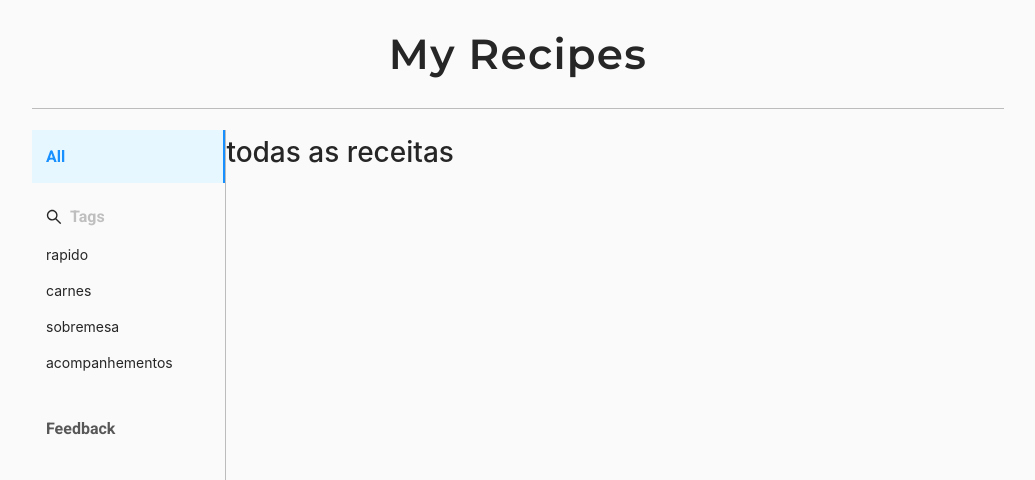
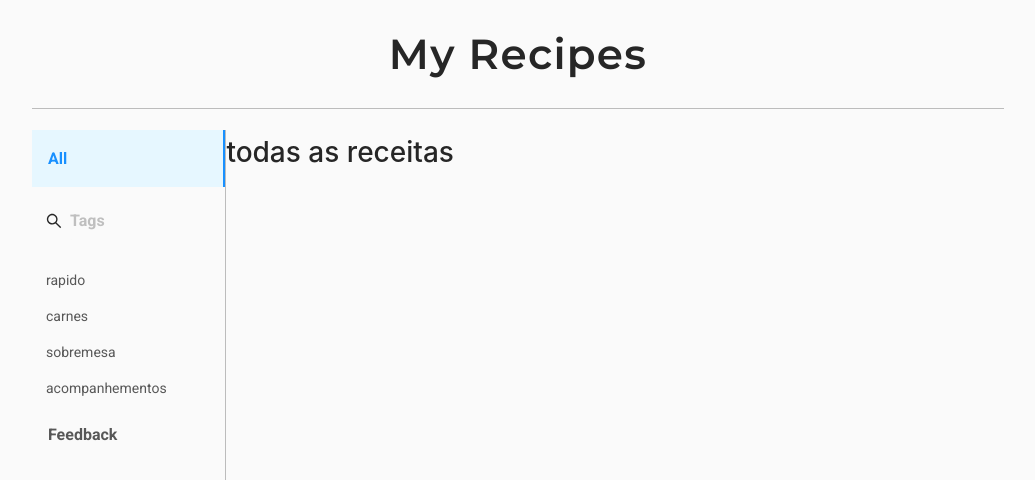
Before and after one commit to davicorreiajr/my-recipes, a React (Create React App) app: page /all in a window 1280 px wide. Shown: the top 480 px of the page, without its empty margins (122-1157 px from the left). Built offline with nearby package versions, Linux system fonts and the light colour scheme.

Commit message:
Fix tags search

```diff
--- a/src/components/Menu/MenuItem.tsx
+++ b/src/components/Menu/MenuItem.tsx
@@ -4,7 +4,6 @@ import { blue } from '@ant-design/colors'
 import { NavLink, useRouteMatch } from 'react-router-dom'
 
 const Container = styled.div<{ isActive: boolean }>`
-  padding: 1em;
   background-color: ${({ isActive }) => (isActive ? blue[0] : 'inherit')};
   border-right-width: ${({ isActive }) => (isActive ? '2px' : '0px')};
   border-right-style: solid;
@@ -15,6 +14,7 @@ const Container = styled.div<{ isActive: boolean }>`
   }
 `
 const textStyle = css`
+  padding: 1em;
   font-family: 'Roboto', sans-serif;
   font-size: 16px;
   font-weight: 700;
--- a/src/components/Tags/Tags.tsx
+++ b/src/components/Tags/Tags.tsx
@@ -1,4 +1,4 @@
-import React, { useState, useEffect } from 'react'
+import React, { useState, useEffect, useCallback } from 'react'
 import TagsSearch from './TagsSearch'
 import TagsList from './TagsList'
 
@@ -11,14 +11,14 @@ const Tags = () => {
     setTags(MOCK_TAGS)
   }, [])
 
-  const handleOnChange = (value: string) => {
+  const handleOnChange = useCallback((value: string) => {
     if (!value) {
       setTags([...MOCK_TAGS])
       return
     }
-    const newTags = tags.filter(tag => tag.includes(value))
+    const newTags = MOCK_TAGS.filter(tag => tag.includes(value))
     setTags(newTags)
-  }
+  }, [])
 
   return (
     <>
--- a/src/components/Tags/TagsItem.tsx
+++ b/src/components/Tags/TagsItem.tsx
@@ -1,14 +1,64 @@
-import React from 'react'
+import React, { useEffect, useState } from 'react'
+import { NavLink, useLocation } from 'react-router-dom'
+import styled from 'styled-components'
+import { blue } from '@ant-design/colors'
+
+const Container = styled.div<{ isActive: boolean }>`
+  padding: 0.5em 1em;
+  background-color: ${({ isActive }) => (isActive ? blue[0] : 'inherit')};
+  border-right-width: ${({ isActive }) => (isActive ? '2px' : '0px')};
+  border-right-style: solid;
+  border-right-color: ${blue.primary};
+  transition: background-color 0.2s ease-in, border-width 0.1s ease-in;
+  .item-active {
+    color: ${blue.primary};
+  }
+`
+const StyledLink = styled(NavLink)`
+  font-family: 'Roboto', sans-serif;
+  font-size: 14px;
+  font-weight: 400;
+  color: rgba(0, 0, 0, 0.65);
+  display: block;
+  cursor: pointer;
+  transition: color 0.2s ease-in;
+  &:hover {
+    color: ${blue.primary};
+  }
+  .active {
+    color: none;
+  }
+`
 
 type Props = {
   tag: string
 }
 
 const TagsItem = ({ tag }: Props) => {
+  const location = useLocation()
+  const [isActive, setIsActive] = useState(false)
+
+  useEffect(() => {
+    const query = new URLSearchParams(location.search)
+    const tagsQuery = query.get('tags') || ''
+    const isActive = tagsQuery.includes(tag)
+    setIsActive(isActive)
+  }, [location, tag])
+
   return (
-    <div>
-      <p>{tag}</p>
-    </div>
+    <Container isActive={isActive}>
+      <StyledLink
+        to={`/all?tags=${tag}`}
+        activeClassName="item-active"
+        isActive={(match, location) => {
+          const query = new URLSearchParams(location.search)
+          const tagsQuery = query.get('tags') || ''
+          return tagsQuery.includes(tag)
+        }}
+      >
+        {tag}
+      </StyledLink>
+    </Container>
   )
 }
 
--- a/src/components/Tags/TagsList.tsx
+++ b/src/components/Tags/TagsList.tsx
@@ -8,8 +8,8 @@ type Props = {
 const TagsList = ({ tags }: Props) => {
   return (
     <div>
-      {tags.map(tag => (
-        <TagsItem tag={tag} />
+      {tags.map((tag, index) => (
+        <TagsItem key={index} tag={tag} />
       ))}
     </div>
   )
--- a/src/components/Tags/TagsSearch.tsx
+++ b/src/components/Tags/TagsSearch.tsx
@@ -1,12 +1,14 @@
-import React, { useState } from 'react'
+import React, { useState, useEffect } from 'react'
 import { Input } from 'antd'
 import { SearchOutlined } from '@ant-design/icons'
 import styled from 'styled-components'
+import { useLocation } from 'react-router-dom'
 
 const Container = styled.div`
   display: grid;
   grid-template-columns: auto 1fr;
   align-items: center;
+  padding: 1em;
 `
 const StyledIcon = styled(SearchOutlined)`
   margin-bottom: 0.5em;
@@ -38,8 +40,14 @@ type Props = {
 }
 
 const TagsSearch = ({ onChange }: Props) => {
-  const [inputValue, setInputValue] = useState()
+  const [inputValue, setInputValue] = useState('')
   const [timer, setTimer] = useState(0)
+  const location = useLocation()
+
+  useEffect(() => {
+    setInputValue('')
+    onChange(null)
+  }, [location, onChange])
 
   const handleOnChangeInput = (event: any) => {
     const value = event.target.value
```
